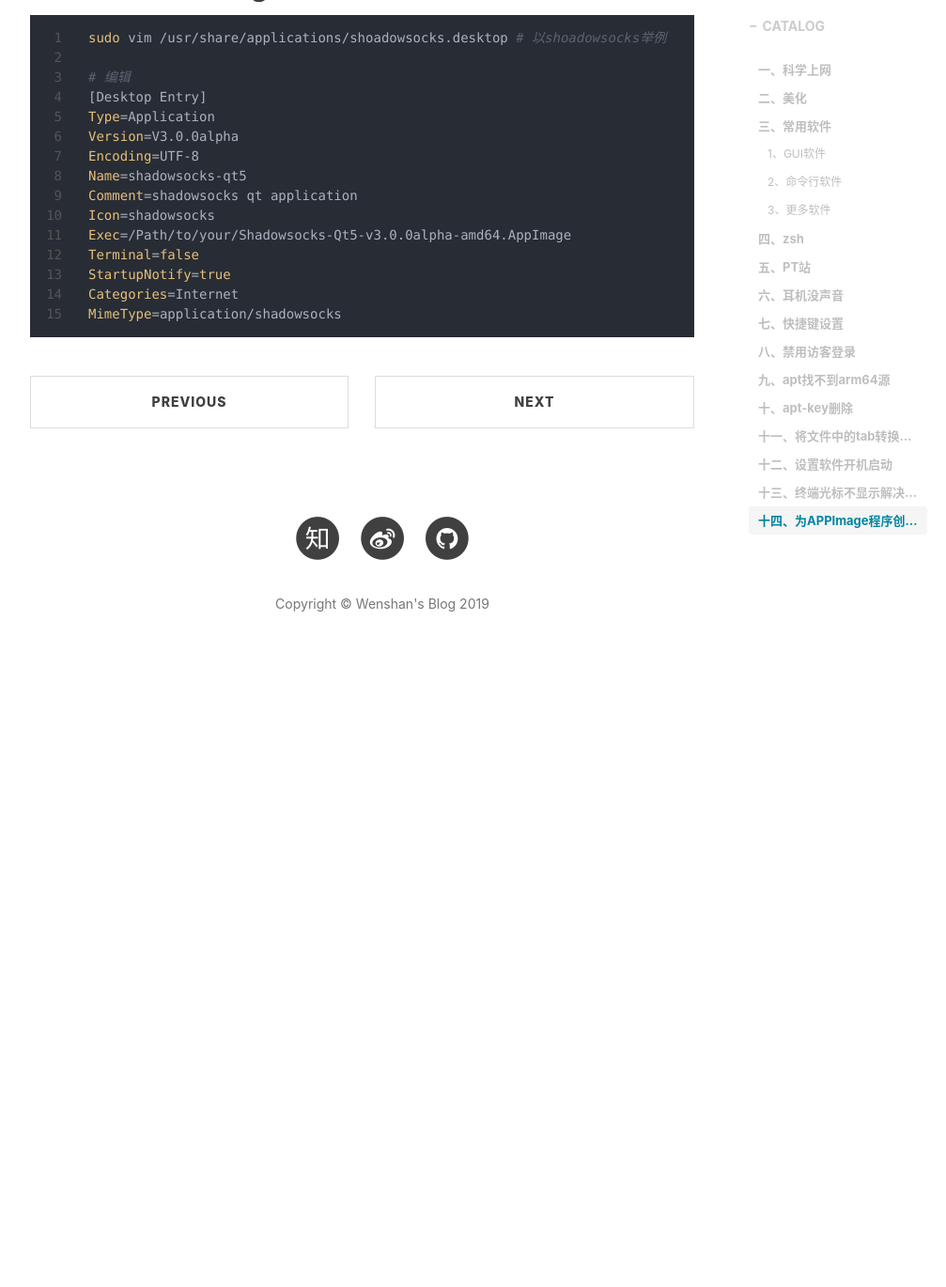
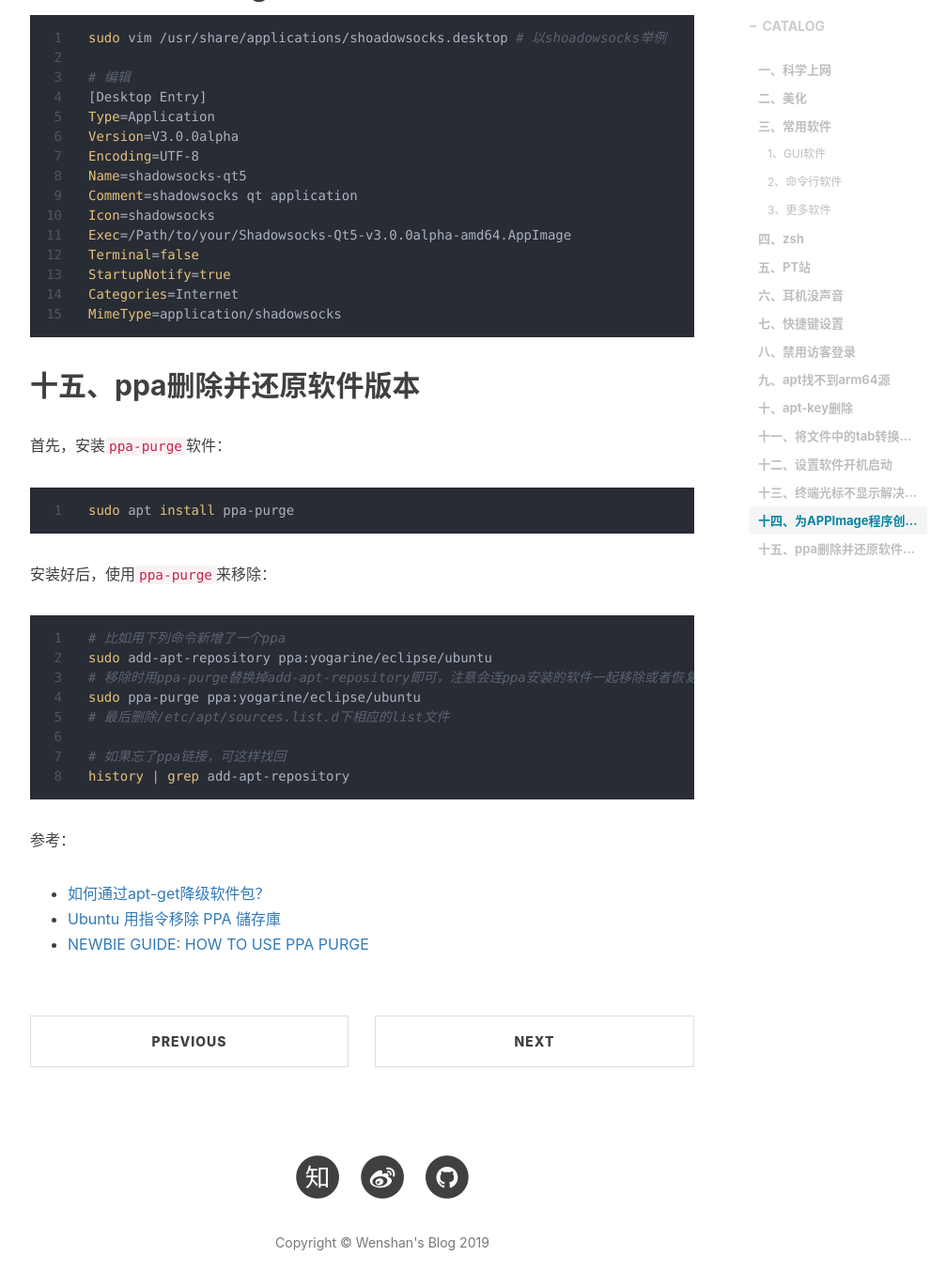
Before and after one commit to tianws/tianws.github.io, a Jekyll site: the page built from _posts/2019-04-03-software-ubuntu.markdown, in a window 1280 px wide and 1400 px high, scrolled down 11075 px. Shown: the top 1370 px of the window at 94% size, without its empty margins (233-1240 px from the left). Built offline with Jekyll 4.4.1, drawn with Linux system fonts in a browser that asks for light colours; nearby versions of some CDN libraries; comment, search, counter and statistics services are not loaded; before the commit the page ends 11794 px from its top, so only the background shows below that; some of the changed text lies outside the part shown.

````diff
--- a/_posts/2019-04-03-software-ubuntu.markdown
+++ b/_posts/2019-04-03-software-ubuntu.markdown
@@ -494,3 +494,30 @@
 Categories=Internet
 MimeType=application/shadowsocks
 ```
+
+## 十五、ppa删除并还原软件版本
+
+首先，安装`ppa-purge`软件：
+
+```bash
+sudo apt install ppa-purge
+```
+
+安装好后，使用`ppa-purge`来移除：
+
+```bash
+# 比如用下列命令新增了一个ppa
+sudo add-apt-repository ppa:yogarine/eclipse/ubuntu
+# 移除时用ppa-purge替换掉add-apt-repository即可，注意会连ppa安装的软件一起移除或者恢复版本
+sudo ppa-purge ppa:yogarine/eclipse/ubuntu
+# 最后删除/etc/apt/sources.list.d下相应的list文件
+
+# 如果忘了ppa链接，可这样找回
+history | grep add-apt-repository
+```
+
+参考：
+
+- [如何通过apt-get降级软件包？](https://ubuntuqa.com/article/137.html)
+- [Ubuntu 用指令移除 PPA 儲存庫](https://www.arthurtoday.com/2011/05/ubuntu-ppa.html)
+- [NEWBIE GUIDE: HOW TO USE PPA PURGE](http://www.ubuntubuzz.com/2012/02/newbie-guide-how-to-use-ppa-purge.html)
````
Also changed, not shown: other parts of _posts/2019-04-03-software-ubuntu.markdown (+1 -1 lines), _posts/2019-10-23-remote-desktop.markdown (added, +115 -0 lines), img/in-post/2019-10-23-remote-desktop/01.png (added), img/in-post/2019-10-23-remote-desktop/02.png (added), img/in-post/2019-10-23-remote-desktop/04.png (added), img/in-post/2019-10-23-remote-desktop/05-1571818753923.png (added), img/in-post/2019-10-23-remote-desktop/05.png (added), img/post-bg-fruit.jpg (added).
